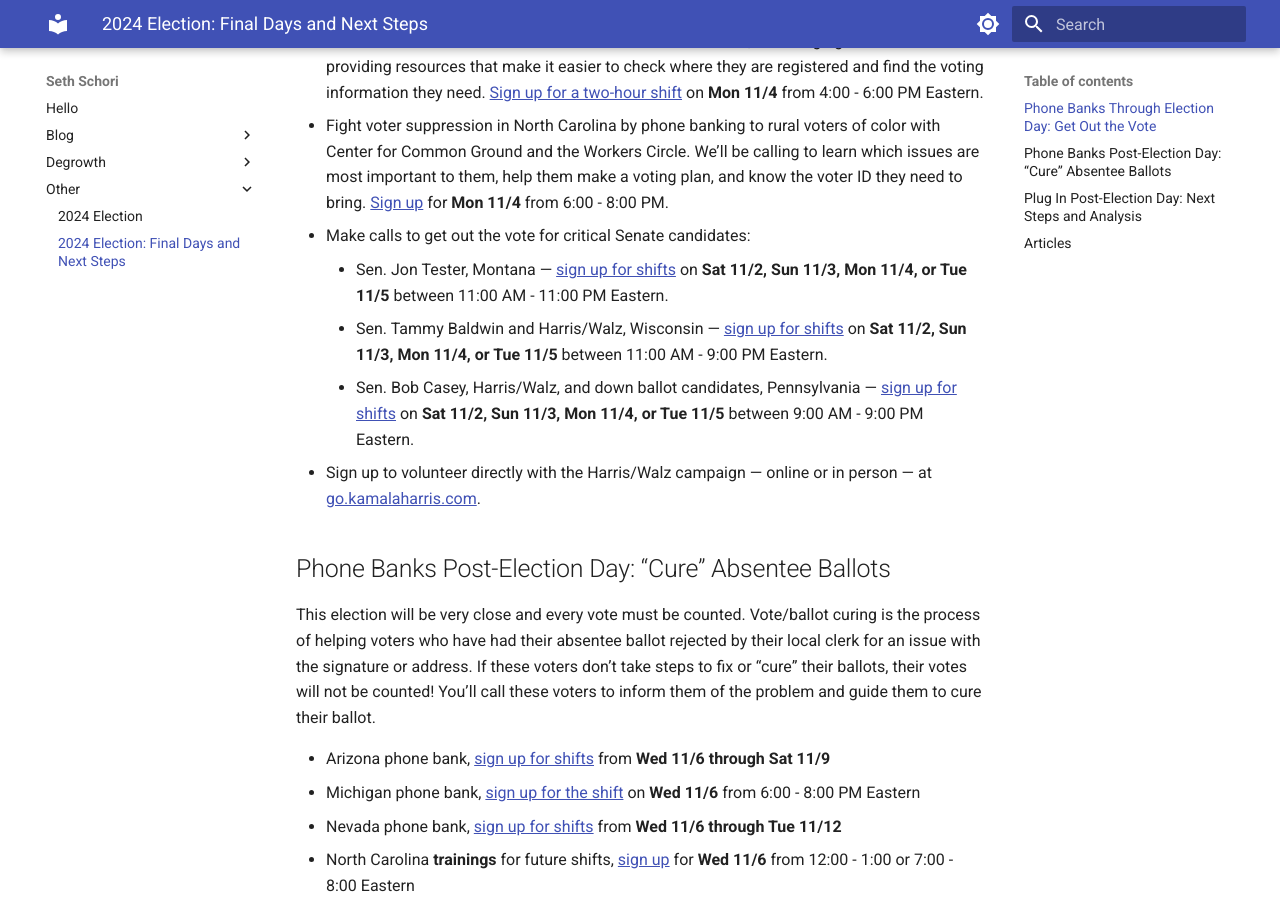
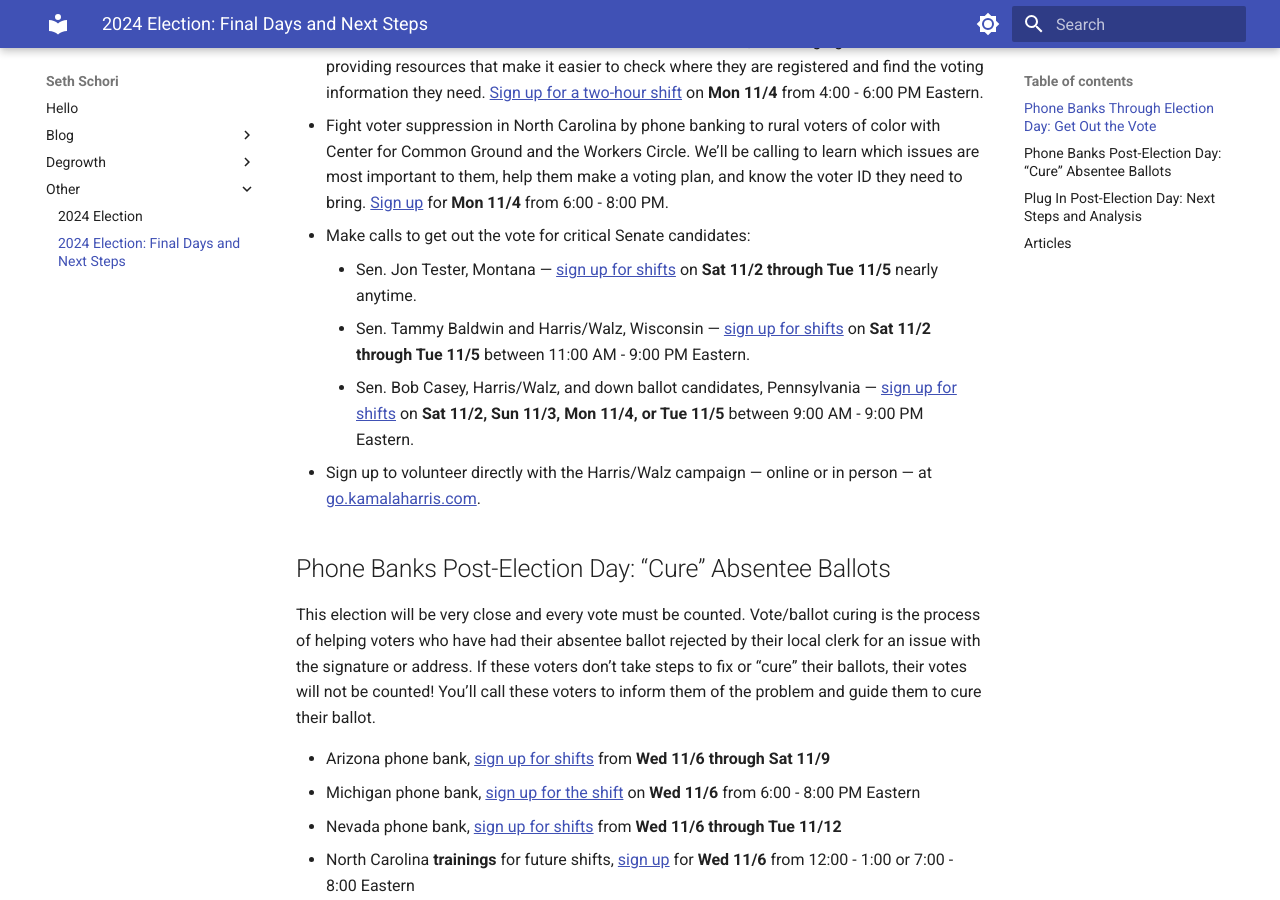
Before and after one commit to sethschori/sethschori.github.io, an MkDocs documentation site: the page built from docs/other/2024-election-ending.md, in a window 1280 px wide and 900 px high, scrolled down 623 px. Built offline with MkDocs 1.6.1 and Material for MkDocs 9.7.7, drawn with Linux system fonts in a browser that asks for light colours.

Commit message:
vault backup: 2024-11-02 14:09:16

```diff
--- a/docs/other/2024-election-ending.md
+++ b/docs/other/2024-election-ending.md
@@ -10,8 +10,8 @@
 - Call Black voters in Florida with Center for Common Ground, encouraging them to vote and providing resources that make it easier to check where they are registered and find the voting information they need. [Sign up for a two-hour shift](https://www.mobilize.us/cfcg-rov/event/709186/)  on **Mon 11/4** from 4:00 - 6:00 PM Eastern.
 - Fight voter suppression in North Carolina by phone banking to rural voters of color with Center for Common Ground and the Workers Circle. We’ll be calling to learn which issues are most important to them, help them make a voting plan, and know the voter ID they need to bring. [Sign up](https://us02web.zoom.us/meeting/register/tZwsdOmhpjMoGtTCZ2povk3lxDJSgdvVBvk0#/registration) for **Mon 11/4** from 6:00 - 8:00 PM.
 - Make calls to get out the vote for critical Senate candidates:
-	- Sen. Jon Tester, Montana — [sign up for shifts](https://www.mobilize.us/bigskyvictory/event/703769/) on **Sat 11/2, Sun 11/3, Mon 11/4, or Tue 11/5** between 11:00 AM - 11:00 PM Eastern.
-	- Sen. Tammy Baldwin and Harris/Walz, Wisconsin — [sign up for shifts](https://www.mobilize.us/wisdems/event/701123/) on **Sat 11/2, Sun 11/3, Mon 11/4, or Tue 11/5** between 11:00 AM - 9:00 PM Eastern.
+	- Sen. Jon Tester, Montana — [sign up for shifts](https://www.mobilize.us/bigskyvictory/event/703769/) on **Sat 11/2 through Tue 11/5** nearly anytime.
+	- Sen. Tammy Baldwin and Harris/Walz, Wisconsin — [sign up for shifts](https://www.mobilize.us/wisdems/event/701123/) on **Sat 11/2 through Tue 11/5** between 11:00 AM - 9:00 PM Eastern.
 	- Sen. Bob Casey, Harris/Walz, and down ballot candidates, Pennsylvania — [sign up for shifts](https://www.mobilize.us/2024pavictory/event/723274/) on **Sat 11/2, Sun 11/3, Mon 11/4, or Tue 11/5** between 9:00 AM - 9:00 PM Eastern.
 - Sign up to volunteer directly with the Harris/Walz campaign — online or in person — at [go.kamalaharris.com](https://go.kamalaharris.com/).
 ## Phone Banks Post-Election Day: “Cure” Absentee Ballots
```
